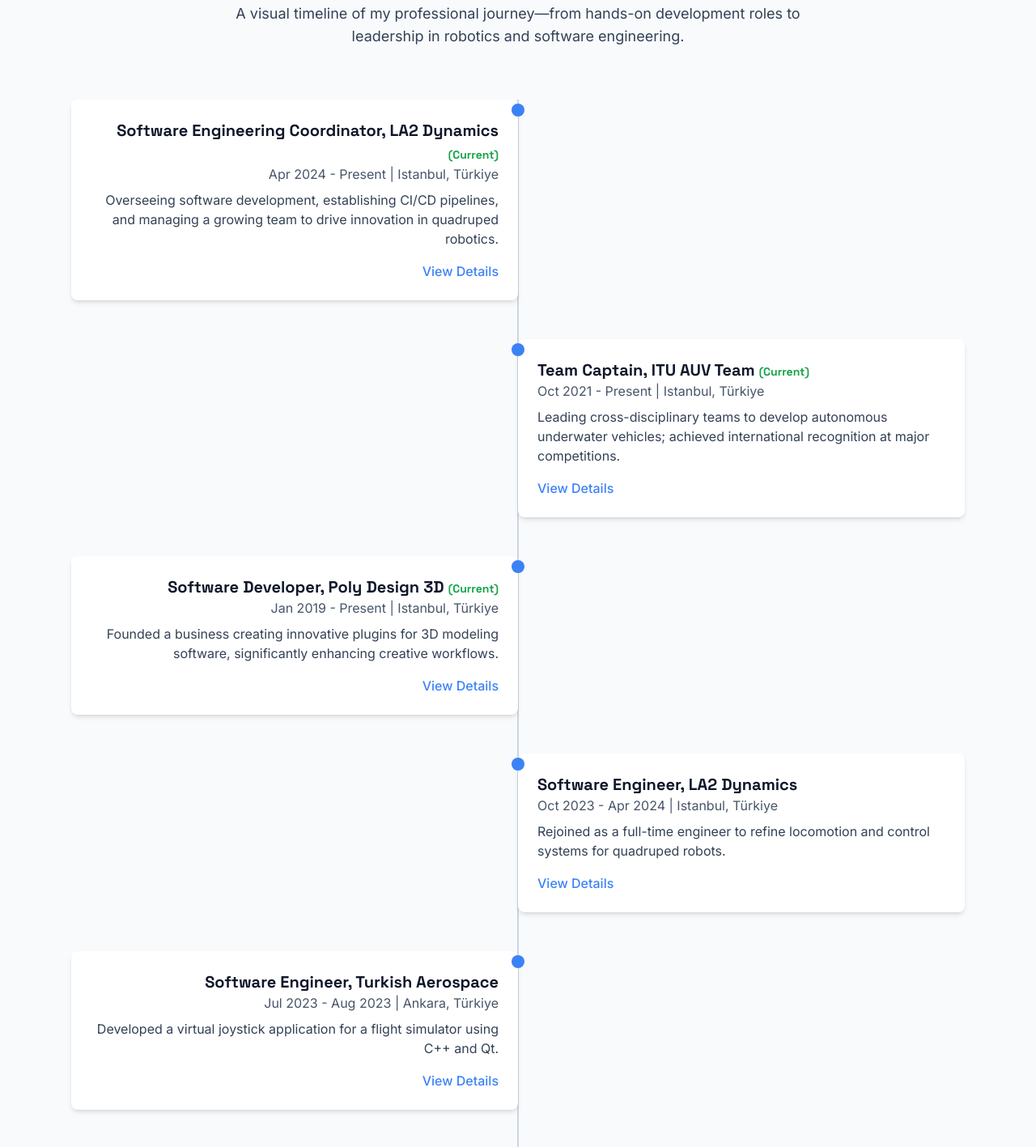
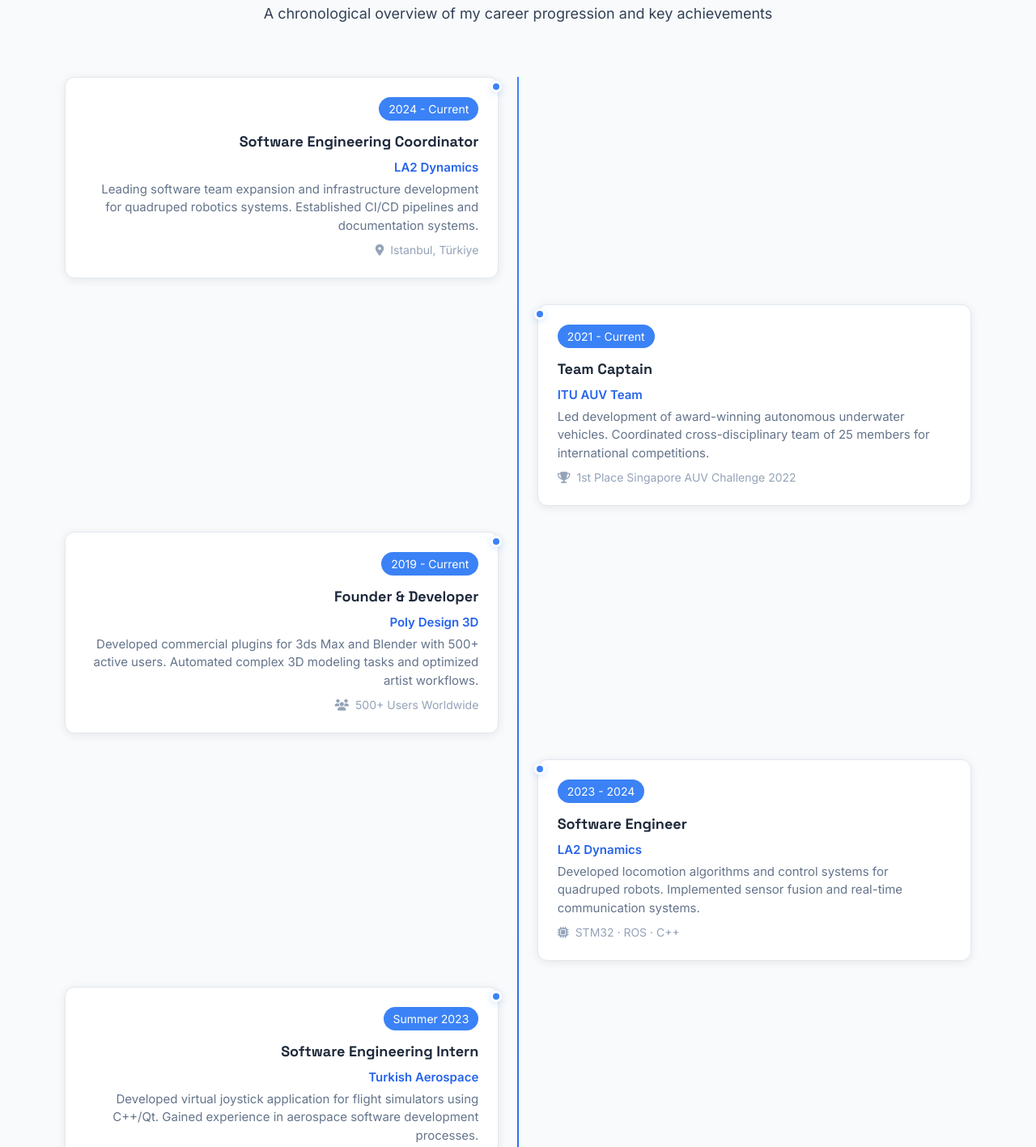
Before and after one commit to batuhanozer/batuhanozer.github.io, a plain HTML site: page website.html in a window 1280 px wide. Shown: the part 4021-5438 px from the top of the page at 81% size. Drawn offline with nearby package versions, Linux system fonts and the light colour scheme.

Commit message:
improved timeline

```diff
--- a/website.html
+++ b/website.html
@@ -380,23 +380,132 @@
             transform: translateY(-2px);
         }
 
-        /* Timeline year indicator */
-        .timeline-year {
+        /* Updated Timeline Styles */
+        .timeline-wrapper {
+            position: relative;
+            padding-left: 2rem;
+        }
+
+        .timeline-wrapper::before {
+            content: '';
             position: absolute;
-            left: 32px;
-            transform: translateX(-50%);
-            background-color: var(--primary);
+            left: 0;
+            top: 0;
+            height: 100%;
+            width: 2px;
+            background: linear-gradient(to bottom, var(--primary) 0%, var(--primary-dark) 100%);
+        }
+
+        .timeline-item {
+            position: relative;
+            margin-bottom: 2rem;
+            padding-left: 2.5rem;
+            transition: all 0.3s ease;
+        }
+
+        .timeline-dot {
+            position: absolute;
+            left: -3px;
+            top: 5px;
+            width: 14px;
+            height: 14px;
+            border-radius: 50%;
+            background: var(--primary);
+            border: 3px solid white;
+            box-shadow: 0 2px 8px rgba(59, 130, 246, 0.2);
+            z-index: 2;
+        }
+
+        .timeline-content {
+            background: white;
+            border-radius: 0.75rem;
+            padding: 1.5rem;
+            box-shadow: 0 2px 12px rgba(0, 0, 0, 0.08);
+            border: 1px solid #e2e8f0;
+            transition: all 0.2s ease;
+        }
+
+        .timeline-item:hover .timeline-content {
+            transform: translateX(5px);
+            box-shadow: 0 4px 16px rgba(0, 0, 0, 0.1);
+        }
+
+        .timeline-date {
+            display: inline-block;
+            background: var(--primary);
             color: white;
             padding: 0.25rem 0.75rem;
             border-radius: 1rem;
-            font-weight: 500;
             font-size: 0.875rem;
-            z-index: 1;
+            margin-bottom: 0.75rem;
+        }
+
+        .timeline-company {
+            color: var(--primary-dark);
+            font-weight: 600;
+            margin-bottom: 0.25rem;
+            font-size: 0.9375rem;
+        }
+
+        .timeline-title {
+            font-size: 1.125rem;
+            font-weight: 700;
+            color: #1e293b;
+            margin-bottom: 0.5rem;
+        }
+
+        .timeline-description {
+            font-size: 0.9375rem;
+            color: #64748b;
+            line-height: 1.5;
+            margin-bottom: 0.5rem;
+        }
+
+        .timeline-duration {
+            font-size: 0.875rem;
+            color: #94a3b8;
+            display: flex;
+            align-items: center;
+            gap: 0.5rem;
         }
 
         @media (min-width: 768px) {
-            .timeline-year {
+            .timeline-wrapper {
+                padding-left: 0;
+            }
+
+            .timeline-wrapper::before {
                 left: 50%;
+                transform: translateX(-1px);
+            }
+
+            .timeline-item {
+                width: 48%;
+                padding-left: 0;
+                padding-right: 2rem;
+                margin-left: auto;
+            }
+
+            .timeline-item:nth-child(odd) {
+                margin-left: 0;
+                margin-right: auto;
+                padding-left: 2rem;
+                padding-right: 0;
+                text-align: right;
+            }
+
+            .timeline-item:nth-child(odd) .timeline-dot {
+                left: auto;
+                right: -4px;
+            }
+
+            .timeline-item:nth-child(even) .timeline-dot {
+                left: -4px;
+            }
+
+            .timeline-item:nth-child(odd) .timeline-date,
+            .timeline-item:nth-child(odd) .timeline-duration {
+                justify-content: flex-end;
             }
         }
 
@@ -955,161 +1064,163 @@
         </div>
     </section>
 
-    <!-- Experience Section (Timeline) -->
+    <!-- Experience Section -->
     <section id="experience" class="py-20 bg-slate-50">
         <div class="container mx-auto px-6 md:px-12">
             <div class="text-center mb-16">
-                <h2 class="text-3xl font-bold mb-4 text-slate-900">Experience</h2>
+                <h2 class="text-3xl font-bold mb-4 text-slate-900">Professional Journey</h2>
                 <p class="text-lg text-slate-700 max-w-3xl mx-auto">
-                    A visual timeline of my professional journey—from hands-on development roles to leadership in
-                    robotics and software engineering.
+                    A chronological overview of my career progression and key achievements
                 </p>
             </div>
-            <div class="timeline-wrapper relative space-y-12">
-                <!-- Timeline Item 1: Software Engineering Coordinator -->
+
+            <div class="timeline-wrapper">
+                <!-- Current Coordinator Position -->
                 <div class="timeline-item fade-in">
                     <div class="timeline-dot"></div>
-                    <div class="timeline-content bg-white p-6 rounded-lg shadow-md">
-                        <h3 class="text-xl font-bold text-slate-900">
-                            Software Engineering Coordinator, LA2 Dynamics
-                            <span class="text-sm text-green-600">(Current)</span>
-                        </h3>
-                        <span class="text-slate-600">Apr 2024 - Present | Istanbul, Türkiye</span>
-                        <p class="text-slate-700 mt-2">
-                            Overseeing software development, establishing CI/CD pipelines, and managing a growing team
-                            to drive innovation in quadruped robotics.
-                        </p>
-                        <button class="mt-4 text-blue-500 hover:text-blue-700 font-medium open-modal"
-                            data-modal="modal-coordinator">
-                            View Details
-                        </button>
-                    </div>
-                </div>
-                <!-- Timeline Item 2: Team Captain -->
+                    <div class="timeline-content">
+                        <span class="timeline-date">2024 - Current</span>
+                        <h3 class="timeline-title">Software Engineering Coordinator</h3>
+                        <div class="timeline-company">LA2 Dynamics</div>
+                        <p class="timeline-description">
+                            Leading software team expansion and infrastructure development for quadruped robotics
+                            systems.
+                            Established CI/CD pipelines and documentation systems.
+                        </p>
+                        <div class="timeline-duration">
+                            <i class="fas fa-map-marker-alt text-sm"></i>
+                            Istanbul, Türkiye
+                        </div>
+                    </div>
+                </div>
+
+                <!-- AUV Team Captain -->
                 <div class="timeline-item fade-in">
                     <div class="timeline-dot"></div>
-                    <div class="timeline-content bg-white p-6 rounded-lg shadow-md">
-                        <h3 class="text-xl font-bold text-slate-900">
-                            Team Captain, ITU AUV Team
-                            <span class="text-sm text-green-600">(Current)</span>
-                        </h3>
-                        <span class="text-slate-600">Oct 2021 - Present | Istanbul, Türkiye</span>
-                        <p class="text-slate-700 mt-2">
-                            Leading cross-disciplinary teams to develop autonomous underwater vehicles; achieved
-                            international recognition at major competitions.
-                        </p>
-                        <button class="mt-4 text-blue-500 hover:text-blue-700 font-medium open-modal"
-                            data-modal="modal-auv">
-                            View Details
-                        </button>
-                    </div>
-                </div>
-                <!-- Timeline Item 3: Software Developer -->
+                    <div class="timeline-content">
+                        <span class="timeline-date">2021 - Current</span>
+                        <h3 class="timeline-title">Team Captain</h3>
+                        <div class="timeline-company">ITU AUV Team</div>
+                        <p class="timeline-description">
+                            Led development of award-winning autonomous underwater vehicles. Coordinated
+                            cross-disciplinary
+                            team of 25 members for international competitions.
+                        </p>
+                        <div class="timeline-duration">
+                            <i class="fas fa-trophy text-sm"></i>
+                            1st Place Singapore AUV Challenge 2022
+                        </div>
+                    </div>
+                </div>
+
+                <!-- Poly Design 3D -->
                 <div class="timeline-item fade-in">
                     <div class="timeline-dot"></div>
-                    <div class="timeline-content bg-white p-6 rounded-lg shadow-md">
-                        <h3 class="text-xl font-bold text-slate-900">
-                            Software Developer, Poly Design 3D
-                            <span class="text-sm text-green-600">(Current)</span>
-                        </h3>
-                        <span class="text-slate-600">Jan 2019 - Present | Istanbul, Türkiye</span>
-                        <p class="text-slate-700 mt-2">
-                            Founded a business creating innovative plugins for 3D modeling software, significantly
-                            enhancing creative workflows.
-                        </p>
-                        <button class="mt-4 text-blue-500 hover:text-blue-700 font-medium open-modal"
-                            data-modal="modal-poly">
-                            View Details
-                        </button>
-                    </div>
-                </div>
-                <!-- Timeline Item 4: Software Engineer at LA2 Dynamics -->
+                    <div class="timeline-content">
+                        <span class="timeline-date">2019 - Current</span>
+                        <h3 class="timeline-title">Founder & Developer</h3>
+                        <div class="timeline-company">Poly Design 3D</div>
+                        <p class="timeline-description">
+                            Developed commercial plugins for 3ds Max and Blender with 500+ active users. Automated
+                            complex
+                            3D modeling tasks and optimized artist workflows.
+                        </p>
+                        <div class="timeline-duration">
+                            <i class="fas fa-users text-sm"></i>
+                            500+ Users Worldwide
+                        </div>
+                    </div>
+                </div>
+
+                <!-- LA2 Dynamics Full-time -->
                 <div class="timeline-item fade-in">
                     <div class="timeline-dot"></div>
-                    <div class="timeline-content bg-white p-6 rounded-lg shadow-md">
-                        <h3 class="text-xl font-bold text-slate-900">
-                            Software Engineer, LA2 Dynamics
-                        </h3>
-                        <span class="text-slate-600">Oct 2023 - Apr 2024 | Istanbul, Türkiye</span>
-                        <p class="text-slate-700 mt-2">
-                            Rejoined as a full-time engineer to refine locomotion and control systems for quadruped
-                            robots.
-                        </p>
-                        <button class="mt-4 text-blue-500 hover:text-blue-700 font-medium open-modal"
-                            data-modal="modal-engineer">
-                            View Details
-                        </button>
-                    </div>
-                </div>
-                <!-- Timeline Item 5: Software Engineer at Turkish Aerospace -->
+                    <div class="timeline-content">
+                        <span class="timeline-date">2023 - 2024</span>
+                        <h3 class="timeline-title">Software Engineer</h3>
+                        <div class="timeline-company">LA2 Dynamics</div>
+                        <p class="timeline-description">
+                            Developed locomotion algorithms and control systems for quadruped robots. Implemented sensor
+                            fusion and real-time communication systems.
+                        </p>
+                        <div class="timeline-duration">
+                            <i class="fas fa-microchip text-sm"></i>
+                            STM32 · ROS · C++
+                        </div>
+                    </div>
+                </div>
+
+                <!-- Turkish Aerospace -->
                 <div class="timeline-item fade-in">
                     <div class="timeline-dot"></div>
-                    <div class="timeline-content bg-white p-6 rounded-lg shadow-md">
-                        <h3 class="text-xl font-bold text-slate-900">
-                            Software Engineer, Turkish Aerospace
-                        </h3>
-                        <span class="text-slate-600">Jul 2023 - Aug 2023 | Ankara, Türkiye</span>
-                        <p class="text-slate-700 mt-2">
-                            Developed a virtual joystick application for a flight simulator using C++ and Qt.
-                        </p>
-                        <button class="mt-4 text-blue-500 hover:text-blue-700 font-medium open-modal"
-                            data-modal="modal-aerospace">
-                            View Details
-                        </button>
-                    </div>
-                </div>
-                <!-- Timeline Item 6: Robotics Engineer -->
+                    <div class="timeline-content">
+                        <span class="timeline-date">Summer 2023</span>
+                        <h3 class="timeline-title">Software Engineering Intern</h3>
+                        <div class="timeline-company">Turkish Aerospace</div>
+                        <p class="timeline-description">
+                            Developed virtual joystick application for flight simulators using C++/Qt. Gained experience
+                            in
+                            aerospace software development processes.
+                        </p>
+                        <div class="timeline-duration">
+                            <i class="fas fa-plane text-sm"></i>
+                            Ankara, Türkiye
+                        </div>
+                    </div>
+                </div>
+
+                <!-- Robotics Engineer -->
                 <div class="timeline-item fade-in">
                     <div class="timeline-dot"></div>
-                    <div class="timeline-content bg-white p-6 rounded-lg shadow-md">
-                        <h3 class="text-xl font-bold text-slate-900">
-                            Robotics Engineer, LA2 Dynamics
-                        </h3>
-                        <span class="text-slate-600">Feb 2023 - Jul 2023 | Istanbul, Türkiye</span>
-                        <p class="text-slate-700 mt-2">
-                            Contributed to hardware and software selection for a new quadruped robot project by
-                            designing and developing embedded and high-level software.
-                        </p>
-                        <button class="mt-4 text-blue-500 hover:text-blue-700 font-medium open-modal"
-                            data-modal="modal-robotics">
-                            View Details
-                        </button>
-                    </div>
-                </div>
-                <!-- Timeline Item 7: Education Researcher -->
+                    <div class="timeline-content">
+                        <span class="timeline-date">Early 2023</span>
+                        <h3 class="timeline-title">Robotics Engineer</h3>
+                        <div class="timeline-company">LA2 Dynamics</div>
+                        <p class="timeline-description">
+                            Designed hardware/software architecture for new quadruped platform. Developed embedded
+                            systems
+                            and sensor integration solutions.
+                        </p>
+                        <div class="timeline-duration">
+                            <i class="fas fa-robot text-sm"></i>
+                            Robotics System Design
+                        </div>
+                    </div>
+                </div>
+
+                <!-- Education Researcher -->
                 <div class="timeline-item fade-in">
                     <div class="timeline-dot"></div>
-                    <div class="timeline-content bg-white p-6 rounded-lg shadow-md">
-                        <h3 class="text-xl font-bold text-slate-900">
-                            Education Researcher, ITU Robotics Laboratory
-                        </h3>
-                        <span class="text-slate-600">Oct 2022 - Feb 2023 | Istanbul, Türkiye</span>
-                        <p class="text-slate-700 mt-2">
-                            Conducted research on quadruped robots by testing walking algorithms on real robots,
-                            deepening my understanding of control systems.
-                        </p>
-                        <button class="mt-4 text-blue-500 hover:text-blue-700 font-medium open-modal"
-                            data-modal="modal-education">
-                            View Details
-                        </button>
-                    </div>
-                </div>
-                <!-- Timeline Item 8: Software Developer at SOGA Design Office -->
+                    <div class="timeline-content">
+                        <span class="timeline-date">2022 - 2023</span>
+                        <h3 class="timeline-title">Research Engineer</h3>
+                        <div class="timeline-company">ITU Robotics Lab</div>
+                        <p class="timeline-description">
+                            Researched quadruped locomotion algorithms. Conducted real-world testing and validation of
+                            control systems on physical platforms.
+                        </p>
+                        <div class="timeline-duration">
+                            <i class="fas fa-flask text-sm"></i>
+                            Motion Planning Research
+                        </div>
+                    </div>
+                </div>
+
+                <!-- SOGA Design -->
                 <div class="timeline-item fade-in">
                     <div class="timeline-dot"></div>
-                    <div class="timeline-content bg-white p-6 rounded-lg shadow-md">
-                        <h3 class="text-xl font-bold text-slate-900">
-                            Software Developer, SOGA Design Office
-                        </h3>
-                        <span class="text-slate-600">Jul 2018 - Aug 2018 | Istanbul, Türkiye</span>
-                        <p class="text-slate-700 mt-2">
-                            Developed a plugin using Maxscript and assisted with various 3D modeling tasks for a global
-                            architectural firm.
-                        </p>
-                        <button class="mt-4 text-blue-500 hover:text-blue-700 font-medium open-modal"
-                            data-modal="modal-soga">
-                            View Details
-                        </button>
+                    <div class="timeline-content">
+                        <span class="timeline-date">2018</span>
+                        <h3 class="timeline-title">3D Developer</h3>
+                        <div class="timeline-company">SOGA Design Office</div>
+                        <p class="timeline-description">
+                            Developed custom 3ds Max plugins for architectural visualization. Assisted in 3D modeling
+                            workflows for international projects.
+                        </p>
+                        <div class="timeline-duration">
+                            <i class="fas fa-cube text-sm"></i>
+                            Maxscript · 3D Modeling
+                        </div>
                     </div>
                 </div>
             </div>
```
